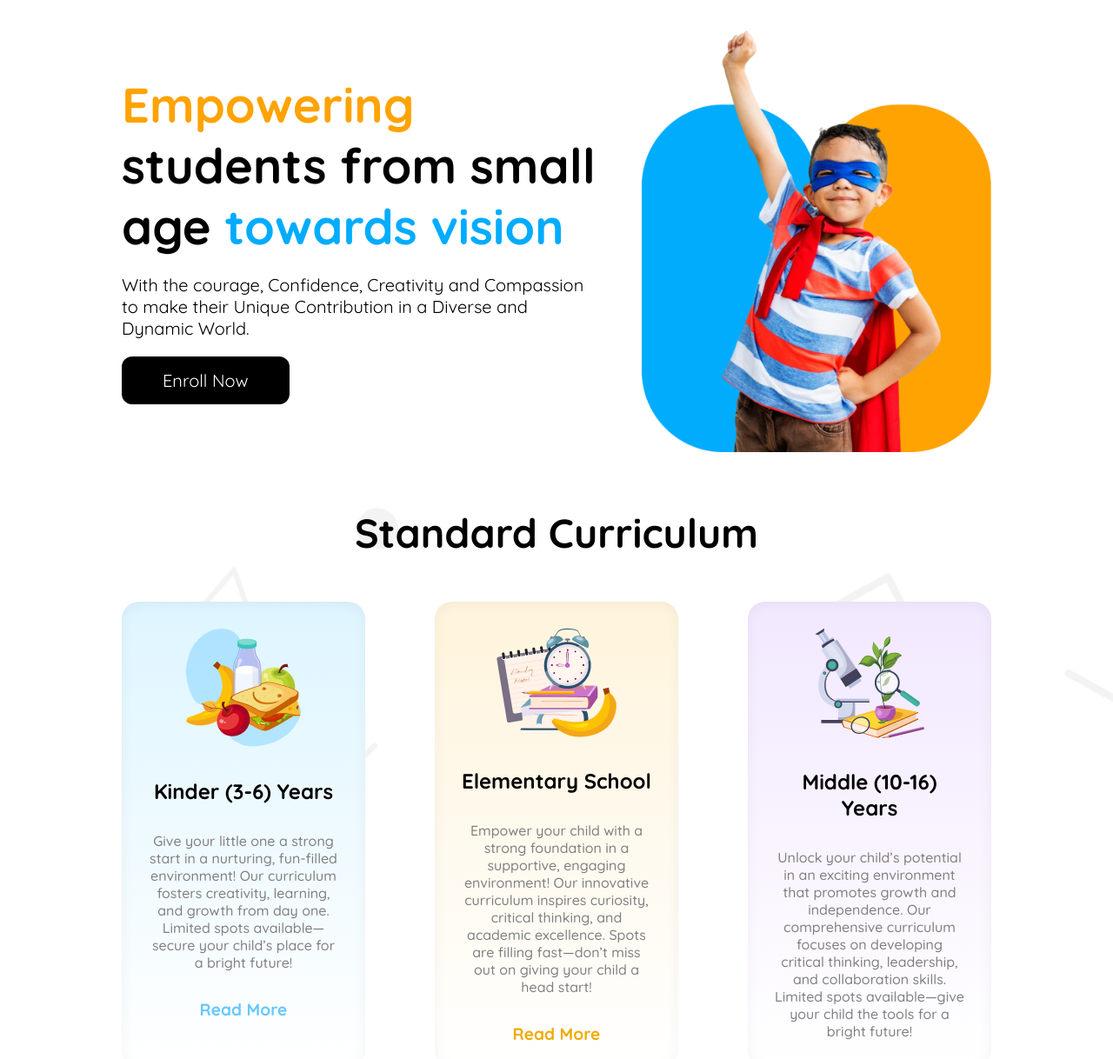
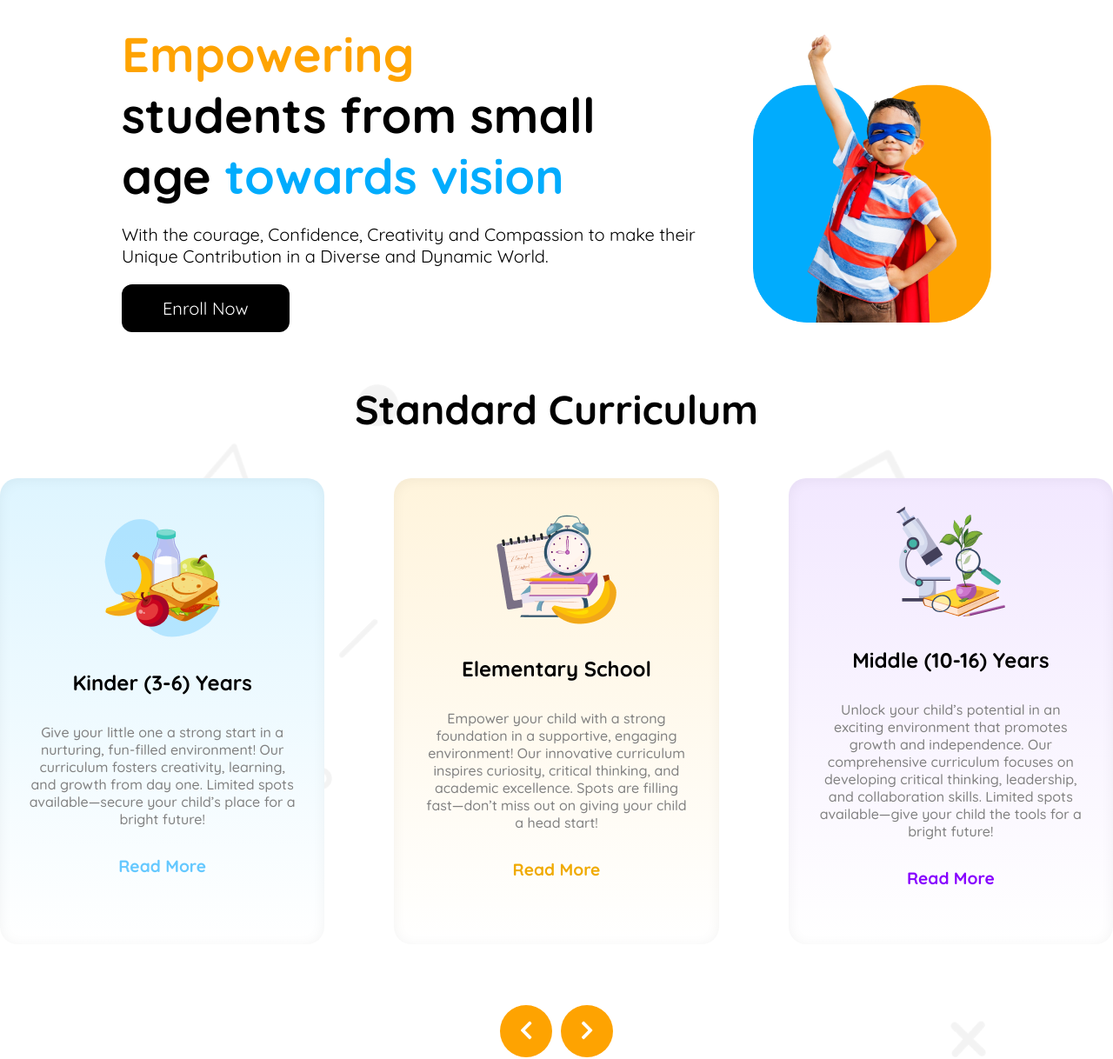
Before and after one commit to RuhulAmin-Ruffy/B11-A2-Kids-School, a plain HTML site: page index.html in a window 1280 px wide. Shown: the part 98-1316 px from the top of the page at 87% size. Drawn offline with Linux system fonts and the light colour scheme.

Commit message:
margin issue fix

```diff
--- a/styles/style.css
+++ b/styles/style.css
@@ -28,9 +28,6 @@ body{
 }
 .logo{
     align-items: center;
-}
-.logo-icon{
-    margin: 0;
 }
 .logo-text{
     padding-left: 10px;
@@ -79,7 +76,6 @@ body{
     margin: 0 140px;
     gap: 50px;
     align-items: center;
-    justify-content: space-around;
 }
 .hero-heading{
     margin: 0%;
@@ -93,19 +89,10 @@ body{
     color: #01ACFD;
 }
 .hero-description{
-    max-width: 640px;
     font-size: 1.25rem;
     color: black;
     font-weight: 400;
 }
-/* .hero-content{
-    max-width: 640px;
-    max-height: 331px;
-}
-.hero-kid-image{
-    max-width: 468px;
-    max-height: 575px;
-} */
 .hero-kid{
     width: 100%;
 }
@@ -146,7 +133,7 @@ body{
     box-shadow: inset 0 2px 16px rgba(0, 0, 0, 0.05);
 }
 .curriculum-card-container{
-    margin: 0 140px;
+    /* margin: 0 140px; */
     justify-content: center;
     align-items: center;
     gap: 80px;
```
